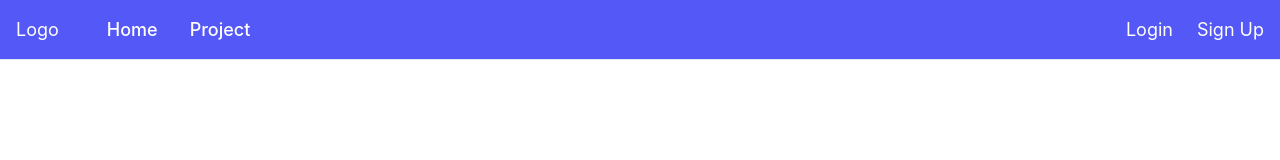
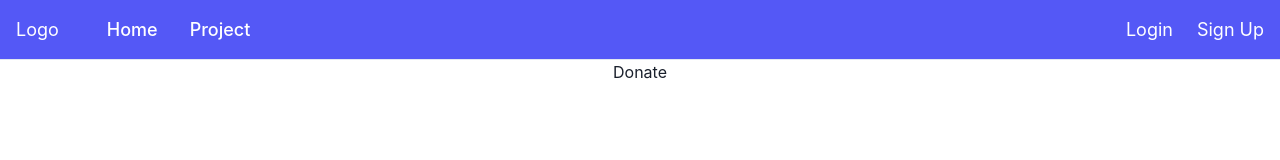
Before and after one commit to debic/fountainhead_fe, a React (Create React App) app: page /donation in a window 1280 px wide. Shown: the top 160 px of the page. Built offline with nearby package versions, Linux system fonts and the light colour scheme.

Commit message:
set up infrastracture for payment

```diff
--- a/package.json
+++ b/package.json
@@ -11,6 +11,7 @@
     "@testing-library/jest-dom": "^5.16.5",
     "@testing-library/react": "^13.4.0",
     "@testing-library/user-event": "^13.5.0",
+    "axios": "^0.27.2",
     "express": "^4.18.1",
     "framer-motion": "^6.5.1",
     "react": "^18.2.0",
--- a/src/App.js
+++ b/src/App.js
@@ -6,12 +6,11 @@ import Login from './Pages/Login';
 import SignUp from './Pages/SignUp';
 import AllProjects from './Pages/AllProjects';
 import ProjectInfo from './Pages/ProjectInfo';
-
 import { BrowserRouter, Routes, Route } from "react-router-dom";
 
 // 1. import `ChakraProvider` component
 import { ChakraProvider } from '@chakra-ui/react'
-
+import Donation from './Components/Donation';
 
 
 function App() {
@@ -27,8 +26,8 @@ function App() {
              <Route path="/SignUp" element={<SignUp/>}/>
              <Route path="/AllProjects" element={<AllProjects/>}/>
              <Route path="/ProjectInfo" element={<ProjectInfo/>}/>
-
-
+             <Route path="*" element={<h1>404 Not Found</h1>}/>
+             <Route path='/donation' element={<Donation/>}/>
         </Routes>
     </div>
     </BrowserRouter>
--- /dev/null
+++ b/src/Components/Donation.js
@@ -0,0 +1,23 @@
+import React from 'react'
+import axios from 'axios'
+
+export default function Donation() {
+
+const makePayment = async () => {
+    try{
+    const res = await axios.get("http://localhost:8080/api/user/donation", {withCredentials: true})
+    const {url} = res.data
+     window.location.href = url
+
+}catch(err){
+        console.log(err)
+    }
+}
+
+
+  return (
+    <div>
+        <button onClick={makePayment}>Donate</button>
+    </div>
+  )
+}
```
Also changed, not shown: 1 other file (tests, documents, lock files or other folders).
